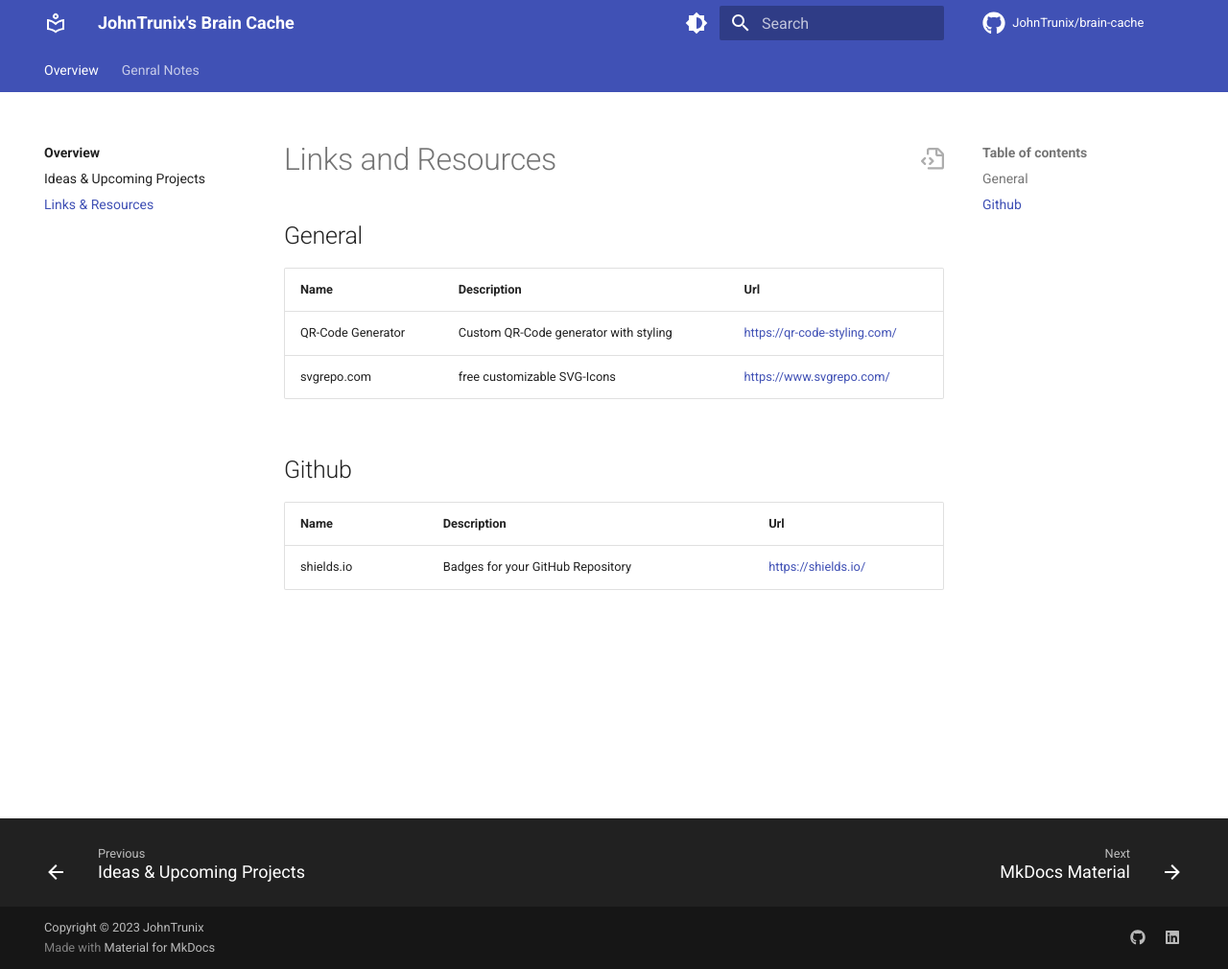
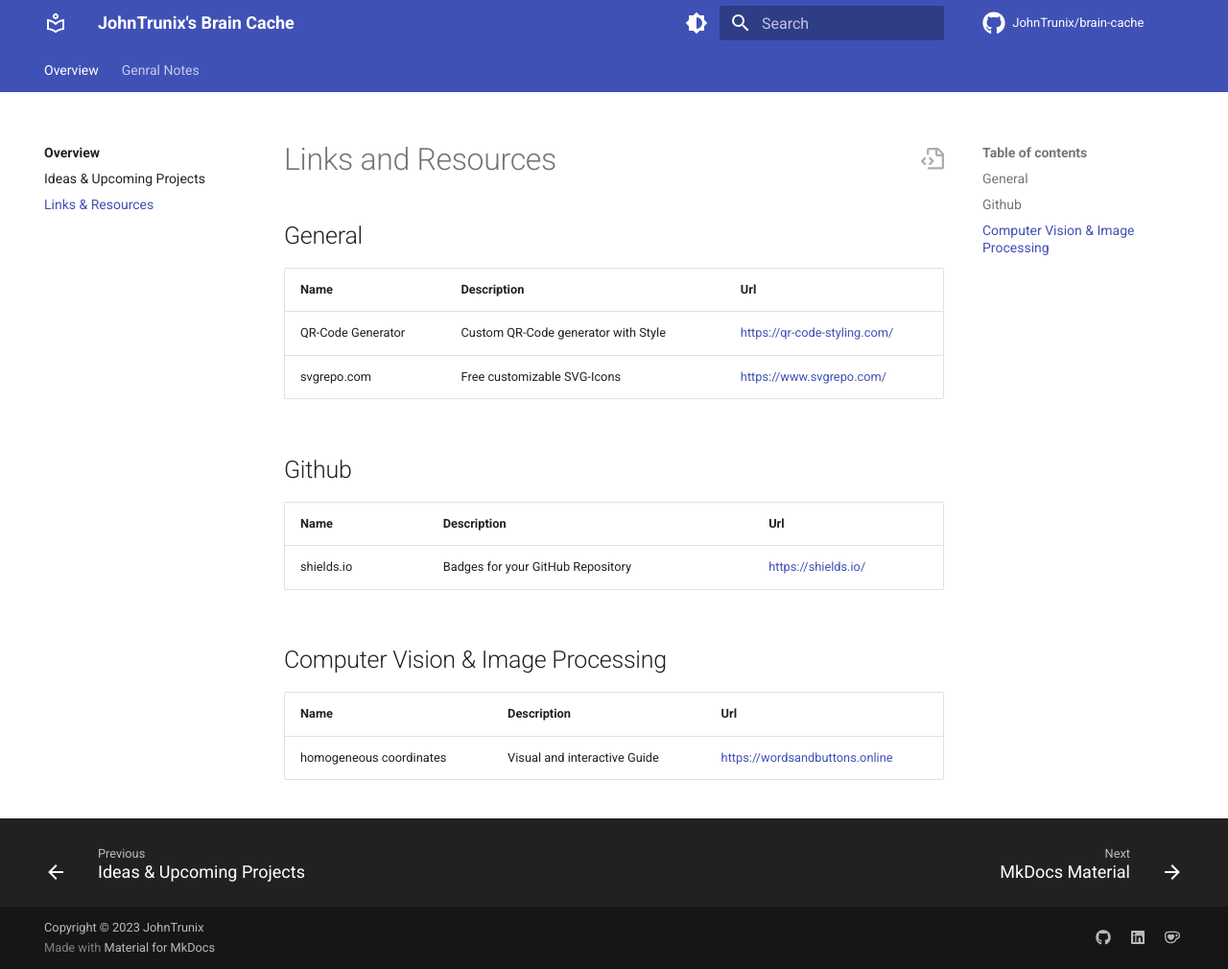
Before and after one commit to JohnTrunix/brain-cache, an MkDocs documentation site: the page built from docs/overview/urls-resources.md, in a window 1280 px wide and 1010 px high. Shown: the whole window at 96% size. Built offline with MkDocs 1.6.1 and Material for MkDocs 9.7.7, drawn with Linux system fonts in a browser that asks for light colours; comment, search, counter and statistics services are not loaded.

Commit message:
ko-fi fixes

```diff
--- a/docs/overview/urls-resources.md
+++ b/docs/overview/urls-resources.md
@@ -2,13 +2,19 @@
 
 ## General
 
-| Name              | Description                           | Url                                                                          |
-| ----------------- | ------------------------------------- | ---------------------------------------------------------------------------- |
-| QR-Code Generator | Custom QR-Code generator with styling | [https://qr-code-styling.com/](https://qr-code-styling.com/){target=\_blank} |
-| svgrepo.com       | free customizable SVG-Icons           | [https://www.svgrepo.com/](https://www.svgrepo.com/){target=\_blank}         |
+| Name              | Description                         | Url                                                                          |
+| ----------------- | ----------------------------------- | ---------------------------------------------------------------------------- |
+| QR-Code Generator | Custom QR-Code generator with Style | [https://qr-code-styling.com/](https://qr-code-styling.com/){target=\_blank} |
+| svgrepo.com       | Free customizable SVG-Icons         | [https://www.svgrepo.com/](https://www.svgrepo.com/){target=\_blank}         |
 
 ## Github
 
 | Name       | Description                       | Url                                                        |
 | ---------- | --------------------------------- | ---------------------------------------------------------- |
 | shields.io | Badges for your GitHub Repository | [https://shields.io/](https://shields.io/){target=\_blank} |
+
+## Computer Vision & Image Processing
+
+| Name                    | Description                  | Url                                                                                                                                |
+| ----------------------- | ---------------------------- | ---------------------------------------------------------------------------------------------------------------------------------- |
+| homogeneous coordinates | Visual and interactive Guide | [https://wordsandbuttons.online](https://wordsandbuttons.online/interactive_guide_to_homogeneous_coordinates.html){target=\_blank} |
--- a/mkdocs.yml
+++ b/mkdocs.yml
@@ -85,6 +85,8 @@
           link: https://github.com/JohnTrunix/
         - icon: fontawesome/brands/linkedin
           link: https://www.linkedin.com/in/john-truninger/
+        - icon: simple/kofi
+          link: https://ko-fi.com/johntrunix
     analytics:
         provider: google
         property: G-3CJRRQT0L2
```
Also changed, not shown: docs/overview/ideas-upcoming-projects.md (+3 -6 lines).
